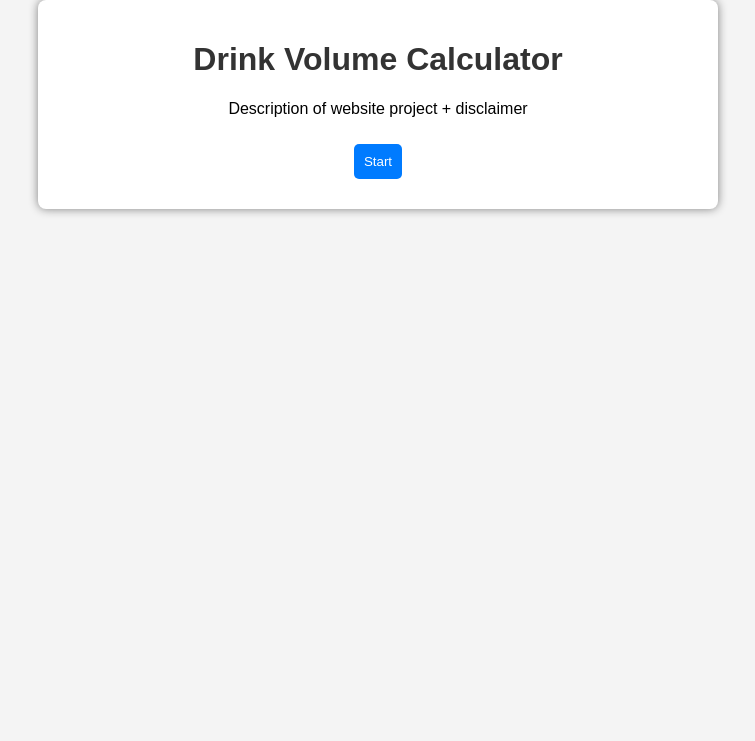
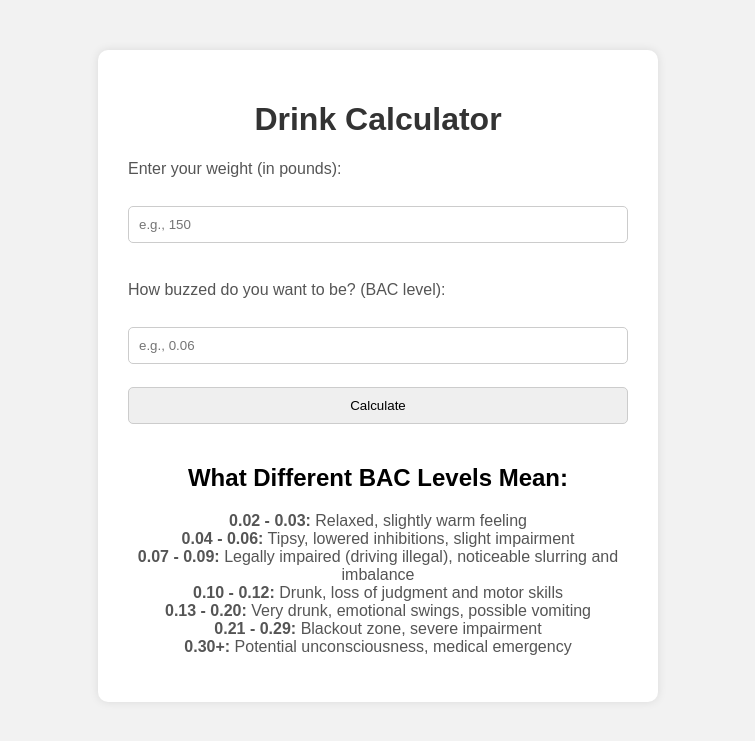
Before and after one commit to amyli2027/blood-alcohol-predictor, a Flask app: page / in a window 1280 px wide. Shown: the top 741 px of the page, without its empty margins (262-1017 px from the left). Run offline with Flask 3, Linux system fonts and the light colour scheme; parts of the project's set-up code (start-up, migrations or seed data) failed here and were passed over.

Commit message:
website changes

```diff
--- a/app.py
+++ b/app.py
@@ -1,25 +1,13 @@
-from flask import Flask, render_template, request, jsonify
-from flask_sqlalchemy import SQLAlchemy
+from flask import Flask, render_template, request, redirect, url_for, session
+import pandas as pd
+import pickle
 
 app = Flask(__name__)
-app.config['SQLALCHEMY_DATABASE_URI'] = 'sqlite:///responses.db'
-app.config['SQLALCHEMY_TRACK_MODIFICATIONS'] = False
-db = SQLAlchemy(app)
+app.secret_key = "your_secret_key"
 
-class Response(db.Model):
-    id = db.Column(db.Integer, primary_key=True)
-    sex = db.Column(db.String(10))
-    age = db.Column(db.Integer)
-    height = db.Column(db.Integer)
-    weight = db.Column(db.Integer)
-    strength_training = db.Column(db.String(50))
-    desired_drunkenness = db.Column(db.String(50))
-    wine_percentage = db.Column(db.Float)
-    beer_percentage = db.Column(db.Float)
-    other_percentage = db.Column(db.Float)
-
-with app.app_context():
-    db.create_all()
+# Load your trained BAC model
+with open('ohio_bac_model.pkl', 'rb') as f:
+    bac_model = pickle.load(f)
 
 @app.route("/")
 def home():
@@ -27,29 +15,110 @@ def home():
 
 @app.route("/process", methods=["POST"])
 def process():
-    data = request.json
+    weight = float(request.form.get("weight"))
+    desired_bac = float(request.form.get("desired_bac"))
 
-    new_response = Response(
-        sex=data.get("sex"),
-        age=data.get("age"),
-        height=data.get("height"),
-        weight=data.get("weight"),
-        strength_training=data.get("strength_training"),
-        desired_drunkenness=data.get("desired_drunkenness"),
-        wine_percentage=data.get("wine_percentage"),
-        beer_percentage=data.get("beer_percentage"),
-        other_percentage=data.get("other_percentage"),
+    if desired_bac > 0.25:
+        session["desired_bac"] = desired_bac
+        return redirect(url_for('warning'))
+
+    # Convert weight from pounds to grams
+    weight_in_grams = weight * 453.592
+
+    input_features = [[weight_in_grams, desired_bac]]
+    grams_alcohol_needed = bac_model.predict(input_features)[0]  # MODEL OUTPUTS GRAMS
+
+    num_drinks = grams_alcohol_needed / 14
+    num_drinks = round(num_drinks, 2)
+
+    # BAC over time: rising then falling
+    bac_over_time = []
+
+    # Rising phase
+    time_to_peak = 1
+    bac_increase_rate = desired_bac / time_to_peak
+
+    time_step = 0.1
+    time = 0.0
+    bac = 0.0
+
+    while bac < desired_bac:
+        bac = min(bac + bac_increase_rate * time_step, desired_bac)
+        bac_over_time.append((round(time, 2), round(bac, 4)))
+        time += time_step
+
+    # Falling phase
+    bac_fall_rate = 0.015
+
+    while bac > 0:
+        bac = max(bac - bac_fall_rate * time_step, 0)
+        bac_over_time.append((round(time, 2), round(bac, 4)))
+        time += time_step
+
+    # Save session values
+    session["grams_alcohol_needed"] = grams_alcohol_needed
+    session["num_drinks"] = num_drinks
+    session["bac_over_time"] = bac_over_time
+
+    return render_template(
+        "results.html",
+        num_drinks=num_drinks,
+        bac_over_time=bac_over_time
     )
 
-    db.session.add(new_response)
-    db.session.commit()
 
-    return jsonify({"message": "Data saved successfully!"})
+@app.route("/results")
+def results():
+    num_drinks = session.get("num_drinks", 0)
+    bac_over_time = session.get("bac_over_time", [])
 
-@app.route("/responses")
-def show_responses():
-    all_responses = Response.query.all()
-    return render_template("responses.html", responses=all_responses)
+    return render_template(
+        "results.html",
+        num_drinks=num_drinks,
+        bac_over_time=bac_over_time
+    )
+
+@app.route("/amounts")
+def amounts():
+    grams_alcohol_needed = session.get("grams_alcohol_needed", 0)
+    num_drinks = session.get("num_drinks", 0)
+
+    alcohol_contents = {
+        "Wine": 0.12,   # 12% alcohol by volume
+        "Beer": 0.05,   # 5% alcohol
+        "Seltzer": 0.07,
+        "Hard liquor": 0.40
+    }
+
+    amounts = {}
+
+    # Ethanol density = 0.789 g/mL
+    pure_ethanol_volume_ml = grams_alcohol_needed / 0.789
+
+    for drink_type, alc_percent in alcohol_contents.items():
+        volume_ml = pure_ethanol_volume_ml / alc_percent
+        volume_oz = volume_ml * 0.033814
+
+        # Standard drinks = (total grams of alcohol in this drink) / 14
+        # grams_alcohol_in_total_drink = (alc_percent * volume_ml) * 0.789
+        total_grams_alcohol = alc_percent * volume_ml * 0.789
+        standard_drinks = total_grams_alcohol / 14
+
+        amounts[drink_type] = {
+            "ml": round(volume_ml, 1),
+            "oz": round(volume_oz, 1),
+            "standard_drinks": round(standard_drinks, 2)
+        }
+
+    return render_template("amounts.html", amounts=amounts, num_drinks=num_drinks)
+
+@app.route("/warning")
+def warning():
+    desired_bac = session.get("desired_bac", 0)
+    return render_template("warning.html", desired_bac=desired_bac)
+
+
+
 
 if __name__ == "__main__":
     app.run(debug=True)
--- a/templates/index.html
+++ b/templates/index.html
@@ -3,100 +3,100 @@
 
 <head>
     <meta charset="UTF-8">
-    <meta name="viewport" content="width=device-width, initial-scale=1.0">
-    <title>Drink Volume Calculator</title>
-    <link rel="stylesheet" href="{{ url_for('static', filename='style.css') }}">
+    <title>Drink Calculator</title>
+    <style>
+        body {
+            font-family: Arial, sans-serif;
+            background-color: #f2f2f2;
+            margin: 0;
+            padding: 0;
+        }
+
+        .container {
+            max-width: 500px;
+            margin: 50px auto;
+            padding: 30px;
+            background-color: white;
+            border-radius: 10px;
+            box-shadow: 0 0 10px rgba(0, 0, 0, 0.1);
+        }
+
+        h1 {
+            text-align: center;
+            color: #333;
+        }
+
+        label {
+            display: block;
+            margin-top: 20px;
+            margin-bottom: 5px;
+            color: #555;
+        }
+
+        input,
+        select {
+            width: 100%;
+            padding: 10px;
+            margin-top: 5px;
+            border: 1px solid #ccc;
+            border-radius: 5px;
+            box-sizing: border-box;
+        }
+
+        button {
+            width: 100%;
+            padding: 12px;
+            margin-top: 25px;
+            background-color: #4CAF50;
+            color: white;
+            border: none;
+            font-size: 16px;
+            border-radius: 5px;
+            cursor: pointer;
+        }
+
+        button:hover {
+            background-color: #45a049;
+        }
+
+        #result {
+            margin-top: 30px;
+            text-align: center;
+            font-size: 20px;
+            color: #333;
+        }
+    </style>
 </head>
 
 <body>
     <div class="container">
-        <h1>Drink Volume Calculator</h1>
-        <p>Description of website project + disclaimer</p>
+        <h1>Drink Calculator</h1>
+        <form method="POST" action="/process">
+            <label for="weight">Enter your weight (in pounds):</label><br>
+            <input type="number" name="weight" id="weight" placeholder="e.g., 150" required><br><br>
 
-        <!-- Screen 1 -->
-        <div id="screen1" class="screen active">
-            <button class="start-btn" onclick="showScreen(2)">Start</button>
+            <label for="desired_bac">How buzzed do you want to be? (BAC level):</label><br>
+            <input type="number" step="0.01" name="desired_bac" id="desired_bac" placeholder="e.g., 0.06"
+                required><br><br>
+
+            <input type="submit" value="Calculate">
+        </form>
+
+        <div class="bac-guide" style="margin-top: 40px; text-align: center;">
+            <h2>What Different BAC Levels Mean:</h2>
+            <ul style="list-style-type: none; padding: 0; font-size: 16px; color: #555;">
+                <li><strong>0.02 - 0.03:</strong> Relaxed, slightly warm feeling</li>
+                <li><strong>0.04 - 0.06:</strong> Tipsy, lowered inhibitions, slight impairment</li>
+                <li><strong>0.07 - 0.09:</strong> Legally impaired (driving illegal), noticeable slurring and imbalance
+                </li>
+                <li><strong>0.10 - 0.12:</strong> Drunk, loss of judgment and motor skills</li>
+                <li><strong>0.13 - 0.20:</strong> Very drunk, emotional swings, possible vomiting</li>
+                <li><strong>0.21 - 0.29:</strong> Blackout zone, severe impairment</li>
+                <li><strong>0.30+:</strong> Potential unconsciousness, medical emergency</li>
+            </ul>
         </div>
-
-        <!-- Screen 2: Personal Information -->
-        <div id="screen2" class="screen">
-            <h2>First, some information about you:</h2>
-            <form id="survey-form">
-                <label>Sex assigned at birth:</label>
-                <div class="inline-group">
-                    <input type="radio" name="sex" value="male"> Male
-                    <input type="radio" name="sex" value="female"> Female
-                </div>
-
-                <div class="inline-container">
-                    <label>Age:</label>
-                    <input type="number" id="age" min="15" max="125">
-                </div>
-
-                <div class="inline-container">
-                    <label>Height (cm):</label>
-                    <input type="number" id="height">
-                </div>
-
-                <div class="inline-container">
-                    <label>Weight (kg):</label>
-                    <input type="number" id="weight">
-                </div>
-
-                <div class="center-container">
-                    <label>How often do you practice strength training?</label>
-                    <select id="strength_training">
-                        <option value="never">Never</option>
-                        <option value="rarely">Rarely</option>
-                        <option value="sometimes">Sometimes</option>
-                        <option value="often">Often</option>
-                    </select>
-                </div>
-
-                <button type="button" onclick="showScreen(3)">Next</button>
-            </form>
-        </div>
+    </div>
+</body>
 
 
-        <!-- Screen 3: Drinking Experience -->
-        <div id="screen3" class="screen">
-            <h2>Next, about your drinking experience:</h2>
-            <label>What is your desired level of drunkenness?</label>
-            <div class="slidecontainer">
-                <input type="range" min="0" max="10" value="5" class="slider" id="desired_drunkenness">
-                <span id="demo">5</span>
-            </div>
-
-
-            <div class="graph">
-                <img src="{{ url_for('static', filename='chicken.jpg') }}" alt="BAC Time Graph">
-            </div>
-
-            <p>Information about risks...</p>
-            <button onclick="showScreen(2)">Back</button>
-            <button onclick="showScreen(4)">Next</button>
-        </div>
-
-        <!-- Screen 4: Drink Recommendations -->
-        <div id="screen4" class="screen">
-            <h2>Here's how much you should drink:</h2>
-            <label>Wine (%):</label>
-            <input type="number" id="wine_percentage">
-
-            <label>Beer (%):</label>
-            <input type="number" id="beer_percentage">
-
-            <label>Other (input %):</label>
-            <input type="number" id="other_percentage">
-
-            <button onclick="showScreen(3)">Back</button>
-            <button type="button" onclick="submitForm()">Submit</button>
-        </div>
-
-        <div id="result"></div>
-    </div>
-
-    <script src="{{ url_for('static', filename='script.js') }}"></script>
-</body>
-
 </html>
```
Also changed, not shown: templates/amounts.html (added, +120 -0 lines), templates/results.html (added, +101 -0 lines), templates/warning.html (added, +55 -0 lines), instance/responses.db (deleted), static/beer.png (added), static/liquor.png (added), static/seltzer.png (added), static/wine.png (added), templates/result.html (deleted), 3 other files.
